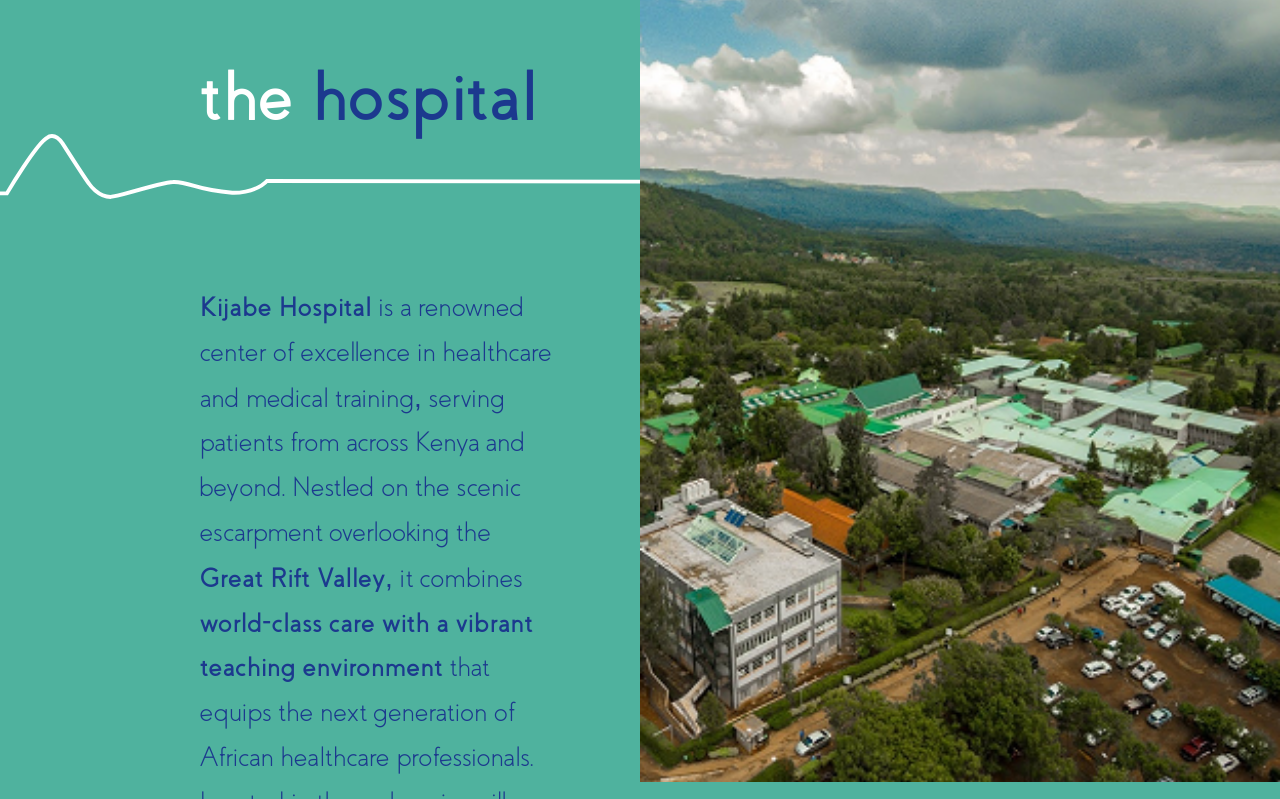
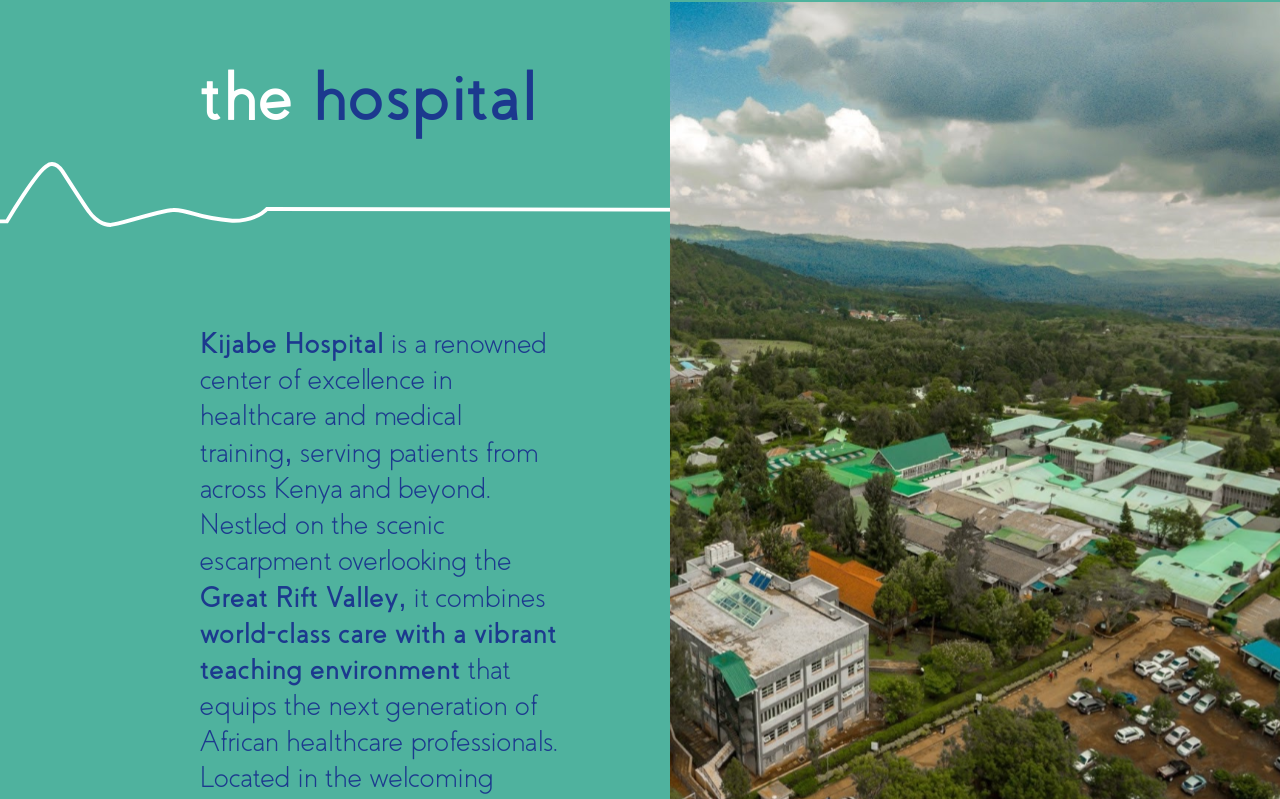
Before and after one commit to Kijabe-Limb-Construction-Unit/landingpage, a Next.js app: page /about in a window 1280 px wide. Shown: the part 3841-4640 px from the top of the page. Built offline with nearby package versions, Linux system fonts and the light colour scheme.

Commit message:
fix hospital section

```diff
--- a/app/page.tsx
+++ b/app/page.tsx
@@ -159,7 +159,7 @@ const HeroSlider = () => {
         </div>
       </div>
 
-      <div className="absolute top-3 min-[250px]:top-4 min-[320px]:top-5 md:top-[30%] right-6 min-[250px]:right-8 min-[320px]:right-10 md:right-[25%] z-30">
+      <div className="absolute top-3 min-[250px]:top-4 min-[320px]:top-5 md:top-[15%] right-6 min-[250px]:right-8 min-[320px]:right-10 md:right-[25%] z-30">
         <div className="w-48 h-32 min-[250px]:w-56 min-[250px]:h-40 min-[320px]:w-64 min-[320px]:h-48 sm:w-80 sm:h-56 md:w-96 md:h-64 relative">
           <Image
             src="/slider.svg"
@@ -221,15 +221,12 @@ const ServicesSection = () => (
 
       {/* Desktop: Three column layout */}
       <div className="hidden md:flex gap-5 max-w-4xl mx-auto justify-center items-center my-5">
-        {/* {serviceIcons.map((icon, index) => (
-          <ServiceIconItem key={index} icon={icon} />
-        ))} */}
         <Image
           src="/service-lg.svg"
           alt="Our Services"
           width={400}
           height={300}
-          className="w-full h-auto object-contain"
+          className="w-full h-auto max-w-3xl object-contain"
         />
       </div>
     </div>
--- a/components/sections/HospitalSection.tsx
+++ b/components/sections/HospitalSection.tsx
@@ -15,7 +15,7 @@ export function HospitalSection() {
                 width={600}
                 height={400}
                 alt="Aerial view of Kijabe Hospital complex nestled in the Great Rift Valley landscape"
-                className="w-full relative lg:top-1 lg:-left-55 xl:-left-[20rem] xl:-top-2 hidden lg:block"
+                className="w-full relative lg:top-15 lg:-left-55 xl:-left-[20rem] xl:top-5 hidden lg:block"
               />
               {/* MD CREENS */}
               <Image
@@ -43,8 +43,8 @@ export function HospitalSection() {
               </div>
             </div>
 
-            <div className="leading-relaxed space-y-4 px-20 text-blue-900 flex md:justify-center md:items-center lg:justify-end lg:px-2 xl:px-20 mt-10">
-              <p className="w-full lg:mt-20 pl-30 md:ml-0">
+            <div className="leading-relaxed space-y-4 px-20 text-blue-900 flex md:justify-center md:items-center lg:justify-end lg:px-2 xl:px-20 mt-10 lg:mt-20">
+              <p className="w-full lg:mt-20 pl-30 md:ml-0 text-3xl">
                 <span className="font-bold">Kijabe Hospital</span> is a renowned
                 center of excellence in healthcare and medical training<span style={{ fontFamily: "Arial, Helvetica, sans-serif" }} className="text-md">,</span> serving
                 patients from across Kenya and beyond. Nestled on the scenic
@@ -62,9 +62,9 @@ export function HospitalSection() {
               </p>
             </div>
           </div>
-          <div className="relative w-full h-[100vh] flex items-stretch">
+          <div className="relative w-full h-auto max-h-[55rem] flex items-stretch hp-cont">
             <Image
-              src="/hospital-1.png"
+              src="/hospital-1.svg"
               width={600}
               height={400}
               alt="Aerial view of Kijabe Hospital complex nestled in the Great Rift Valley landscape"
```
